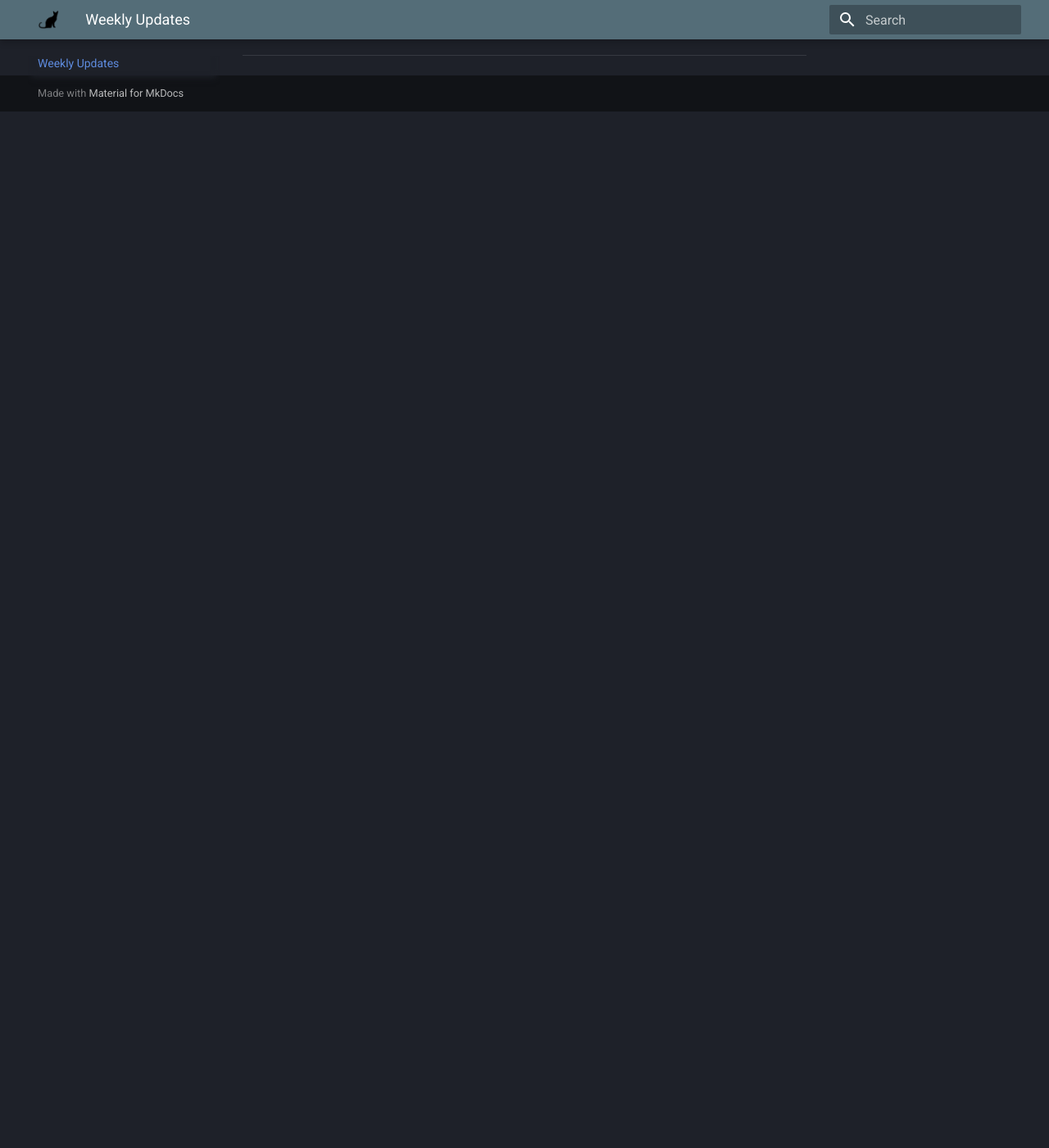
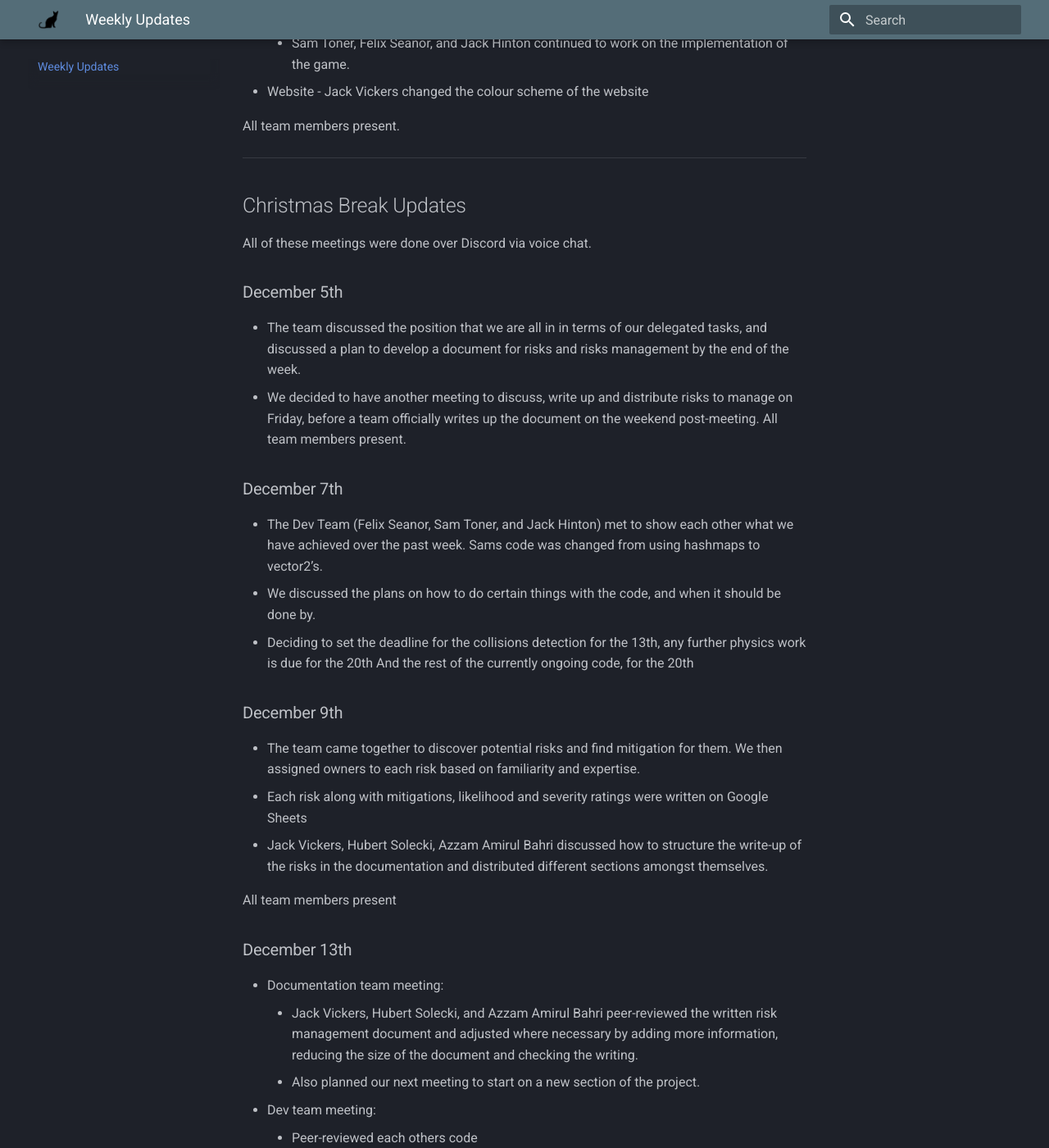
Before and after one commit to Palindromae/BlackCatStudios, an MkDocs documentation site: the page built from docs/updates.md, in a window 1280 px wide and 1400 px high, scrolled down 3062 px. Shown: the whole window at 82% size. Built offline with MkDocs 1.6.1 and Material for MkDocs 9.7.7, drawn with Linux system fonts in a browser that asks for light colours; before the commit the page ends 3198 px from its top, so only the background shows below that; some of the changed text lies outside the part shown.

Commit message:
Added the Christmas break updates to the website

```diff
--- a/docs/updates.md
+++ b/docs/updates.md
@@ -5,26 +5,26 @@
 <hr>
 <h2>Week 1 Progress Update</h2>
 <h3>November 16th</h3>
-* Set up github and downloaded intelj
-* Discussed future plans and some rules around github organisation
+- Set up github and downloaded intelj
+- Discussed future plans and some rules around github organisation
 Members Present:
-* Sam Toner (Online)
-* Felix Seanor
-* Jack Vickers
-* Hubert Solecki
-* Jack Hinton
+- Sam Toner (Online)
+- Felix Seanor
+- Jack Vickers
+- Hubert Solecki
+- Jack Hinton
 
 Azzam Amirul Bahri not present
 
 <h3>November 17th,</h3>
 
-* Discuss GitHubPages and decide on who is going to be in charge of the website
-* Decided for everyone to watch the requirements lectures before a meeting on the 23rd November to plan for our client meeting and discuss the questions we will ask
-* Discuss a plan for the coming weeks to ensure we are on schedule:
+- Discuss GitHubPages and decide on who is going to be in charge of the website
+- Decided for everyone to watch the requirements lectures before a meeting on the 23rd November to plan for our client meeting and discuss the questions we will ask
+- Discuss a plan for the coming weeks to ensure we are on schedule:
 	- Requirements
 	- Risks
 	- Methods
-* Discuss and finalise team structure
+- Discuss and finalise team structure
 
 All team members present
 
@@ -32,30 +32,31 @@ All team members present
 
 <h2>Week 2 Progress Update </h2>
 <h3>November 23rd</h3>
-* Jack Vickers has improved the website and learnt further about how to add files and updates to the website
-* Everyone has completed the user requirements lectures
-* Everyone is working on the user requirements interview planning before tomorrow’s client meeting.
-* We are developing a questionnaire to ask the client about system and user requirements so that we can continue with the requirements section and to prepare for the implementation section of our project
+- Jack Vickers has improved the website and learnt further about how to add files and updates to the website
+- Everyone has completed the user requirements lectures
+- Everyone is working on the user requirements interview planning before tomorrow’s client meeting.
+- We are developing a questionnaire to ask the client about system and user requirements so that we can continue with the requirements section and to prepare for the implementation section of our project
 Some issues that we might run into are misunderstanding the difference between functional and non-functional requirements,
 but as long as we carefully consider them and refer back to the lecture slides, this risk can be mitigated.
 We also must avoid the use of technical jargon in the interviews since we are assuming our clients are not technical.
 In order to ensure this, we will discuss the appropriateness of our questions between us first.
-* After this meeting, we should have a complete interview template for our client for our meeting tomorrow.
-* For next week, we will plan to have requirements section finished with the help of 4 project members. As well as this, we will designate tasks for the completion of risks and methods over the first few weeks of the Christmas break to continue with the progress of our assessment. Implementation will continue to occur with our dev team over the break and during all this time.
+- After this meeting, we should have a complete interview template for our client for our meeting tomorrow.
+- For next week, we will plan to have requirements section finished with the help of 4 project members. As well as this, we will designate tasks for the completion of risks and methods over the first few weeks of the Christmas break to continue with the progress of our assessment. Implementation will continue to occur with our dev team over the break and during all this time.
 
 All team members present
 
 <h3>November 24th</h3>
-* We have gathered enough information from the client meeting with Tommy to get the complete product description that would help us to construct the user and system requirements for the game.
-* We have also split the group into two - one group for requirements, one group for development of the game. Both groups are working on to finish each group’s tasks.
-* User/System Requirements Group
+- We have gathered enough information from the client meeting with Tommy to get the complete product description that would help us to construct the user and system requirements for the game.
+- We have also split the group into two - one group for requirements, one group for development of the game. Both groups are working on to finish each group’s tasks.
+- User/System Requirements Group
 	- Involved - Jack Vickers, Hubert Solecki, Azzam Amirul Bahri
 	- Abstracted and decomposed interview notes and assessment documents into user requirements,
 	- and repeated this process for the system requirements.
-* Dev Group
+- Dev Group
 	- Sam Toner implemented an abstraction for the sound system and pushed it onto the dev branch
 	- Jack Hinton started the implementation of the recipe system building off the previous item factory system
 	- Felix started work on the pathfinding system for movement.
+
 All team members present
 
 <hr>
@@ -65,6 +66,7 @@ All team members present
 - Decide who is assigned to each deliverable and allocate portions of each so that everyone’s mark-goal is reached.
 - User/ System Requirements Group
 	- Jack Vickers, Azzam Amirul Bahri and Hubert Solecki added more functional and non-functional requirements to the requirements document.
+
 All team members present.
 
 <h3> December 1st </h3>
@@ -76,6 +78,53 @@ All team members present.
 	- Sam Toner, Felix Seanor, and Jack Hinton continued to  work on the implementation of the game.
 - Website
 		- Jack Vickers changed the colour scheme of the website
+
+All team members present.
+
+<hr>
+
+<h2>Christmas Break Updates</h2>
+All of these meetings were done over Discord via voice chat.
+<h3>December 5th</h3>
+- The team discussed the position that we are all in in terms of our delegated tasks,
+and discussed a plan to develop a document for risks and risks management by the end of the week.
+- We decided to have another meeting to discuss, write up and distribute risks to manage on Friday,
+before a team officially writes up the document on the weekend post-meeting.
+All team members present.
+
+<h3>December 7th</h3>
+- The Dev Team (Felix Seanor, Sam Toner, and Jack Hinton) met to show each other what we have achieved
+over the past week. Sams code was changed from using hashmaps to vector2’s.
+- We discussed the plans on how to do certain things with the code, and when it should be done by.
+- Deciding to set the deadline for the collisions detection for the 13th, any further physics work is due for the 20th
+And the rest of the currently ongoing code, for the 20th
+
+<h3>December 9th</h3>
+- The team came together to discover potential risks and find mitigation for them.
+We then assigned owners to each risk based on familiarity and expertise.
+- Each risk along with mitigations, likelihood and severity ratings were written on Google Sheets
+- Jack Vickers, Hubert Solecki, Azzam Amirul Bahri discussed how to structure the write-up of the risks
+in the documentation and distributed different sections amongst themselves.
+
 All team members present
 
+<h3>December 13th</h3>
+- Documentation team meeting:
+	- Jack Vickers, Hubert Solecki, and Azzam Amirul Bahri peer-reviewed the written risk management document
+and adjusted where necessary by adding more information, reducing the size of the document and checking the writing.
+	- Also planned our next meeting to start on a new section of the project.
+- Dev team meeting:
+	- Peer-reviewed each others code
+	-  Sam Toner decided to add a new queue to the physics to separate static and dynamic objects.
+	He discovered how to test if physics shapes are overlapping
+	- Jack Hinton exhibited his factory and combination code.
+	It allows for dynamic crafting however we need to be careful not to introduce recipes with more than 4 items.
+	- Sam Toner plans to finish off physics before our deadline of the 20th
+	- Felix Seanor will add in the customer queue system
+	- Jack Hinton will be performing testing of his code to make sure there aren't any issues before integration and play testing.
+	- Plan to meet this Friday for a short meeting before the deadline.
+
+<h3>December 18th</h3>
+- Documentation Team discussed the method selection and planning section and agreed that it would be completed
+after exams when the team returned to York so that members could focus on exam preparation.
 <hr>
```
Also changed, not shown: docs/index.md (+2 -1 lines), site/index.html, site/search/search_index.json, site/sitemap.xml, site/updates/index.html, 1 other file.
